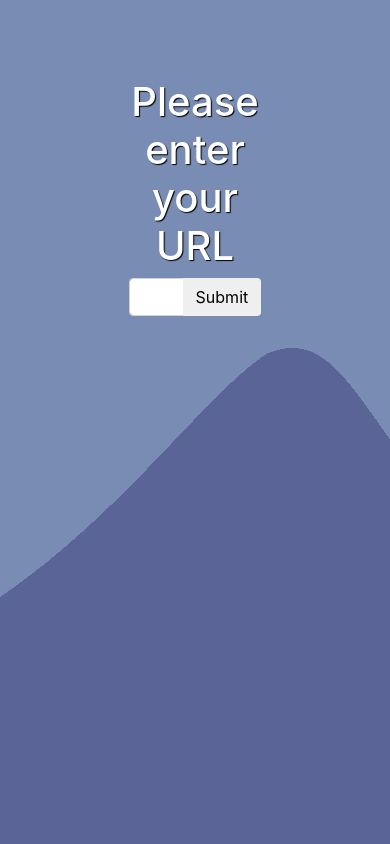
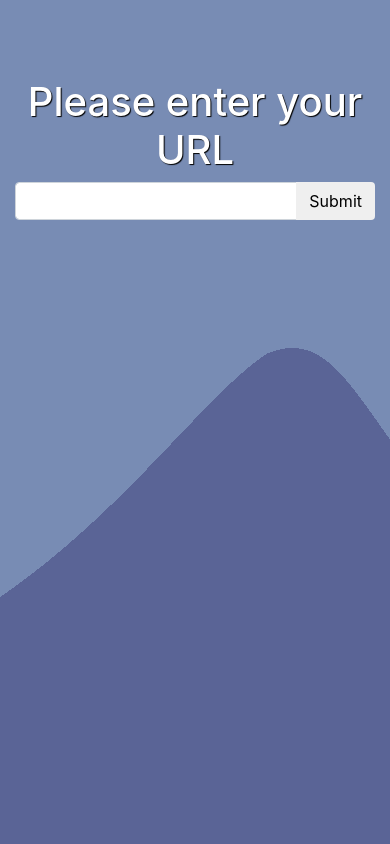
Before and after one commit to mattzamora/URL-Shortener, a Symfony app: template templates/index.html.twig in a window 390 px wide. Run offline with Twig, Linux system fonts and the light colour scheme; the template is opened without the code that fills it, so the values that code supplies are empty; some libraries are stand-ins or nearby versions.

Commit message:
Mobile Optimizations

```diff
--- a/public/css/main.css
+++ b/public/css/main.css
@@ -37,3 +37,13 @@ body{
 	overflow-y: scroll;
 	overflow-x: hidden;
 }
+
+@media screen and (max-width: 900px) {
+	#url-input, #details-view{
+		max-width: 100% !important;
+	}
+}
+
+#details-view img{
+	max-width: 100%;
+}
```
